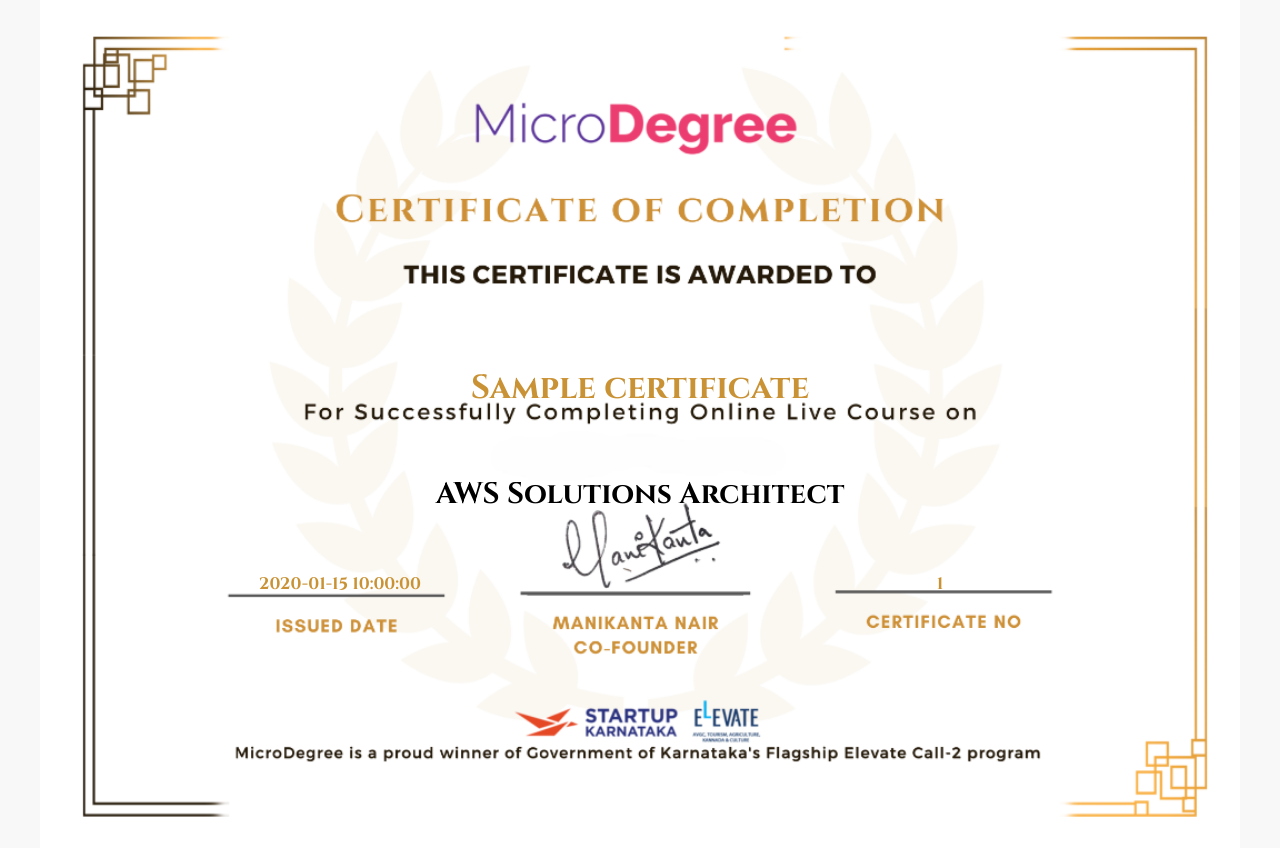
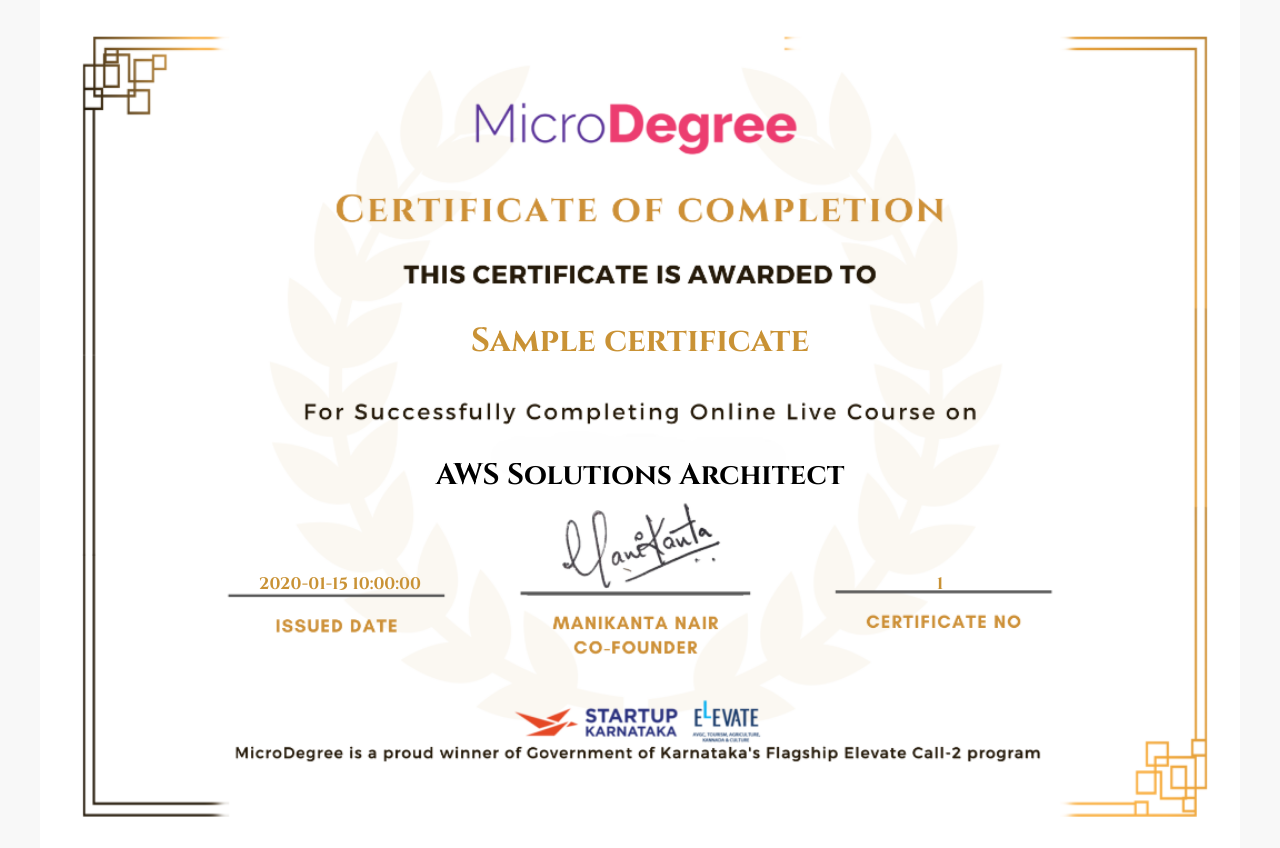
Before and after one commit to placements-microdegree/CERTIFICATE, a FastAPI app: template templates/certificate.html in a window 1280 px wide. Run offline with FastAPI, Linux system fonts and the light colour scheme; the template is opened without the code that fills it: most values are stand-ins (such as "Sample title", 1, 10 or a date in 2020).

Commit message:
Update certificate.html

```diff
--- a/templates/certificate.html
+++ b/templates/certificate.html
@@ -47,7 +47,7 @@
 
     /* Student name */
     .name {
-      top: 43.5%;
+      top: 38%;
       width: 80%;
       font-size: clamp(1rem, 2.6vw, 2.4rem);
       font-weight: bold;
@@ -56,7 +56,7 @@
 
     /* Fixed course title */
     .course {
-      top: 56.2%;
+      top: 54%;
       width: 85%;
       font-size: clamp(0.95rem, 2.3vw, 2rem);
       font-weight: bold;
```
